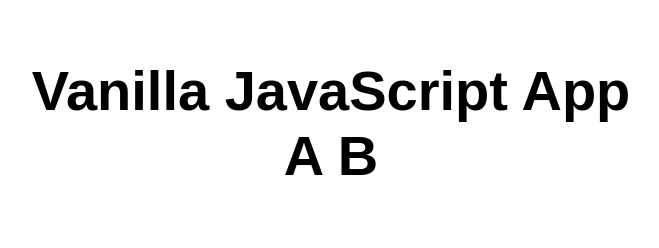
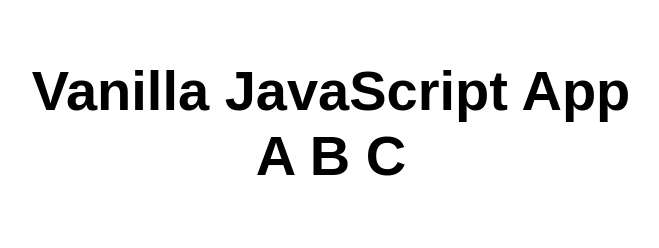
Before and after one commit to 4416km/static-webapp-vanilla-basic, a plain HTML site: page index.html in a window 1280 px wide. Shown: the whole page, without its empty margins (309-968 px from the left). Drawn offline with Linux system fonts and the light colour scheme.

Commit message:
add feature C

```diff
--- a/index.html
+++ b/index.html
@@ -10,7 +10,7 @@
 
 <body>
   <main>
-    <h1>Vanilla JavaScript App A B</h1>
+    <h1>Vanilla JavaScript App A B C</h1>
   </main>
 </body>
 
```
Also changed, not shown: 1 other file.
